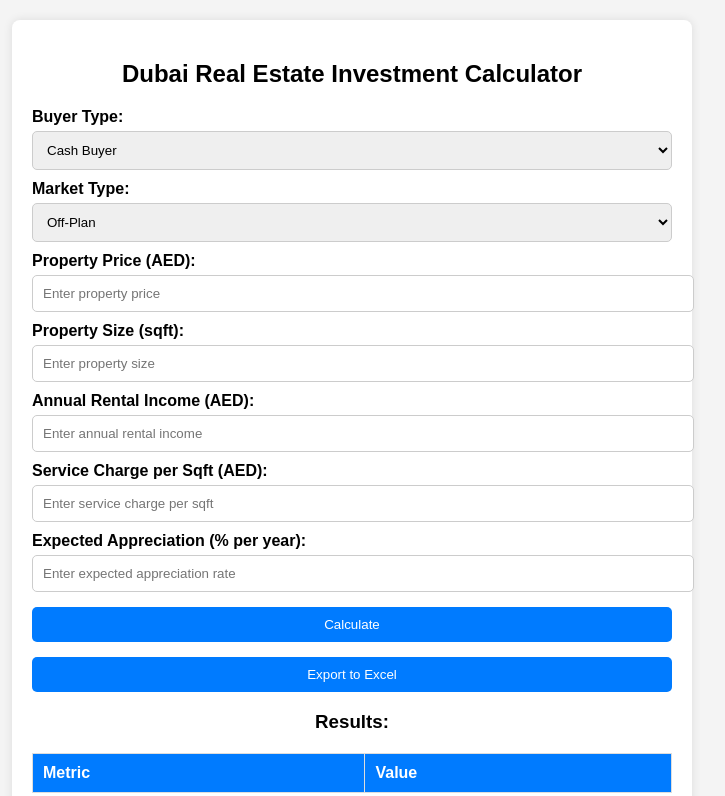
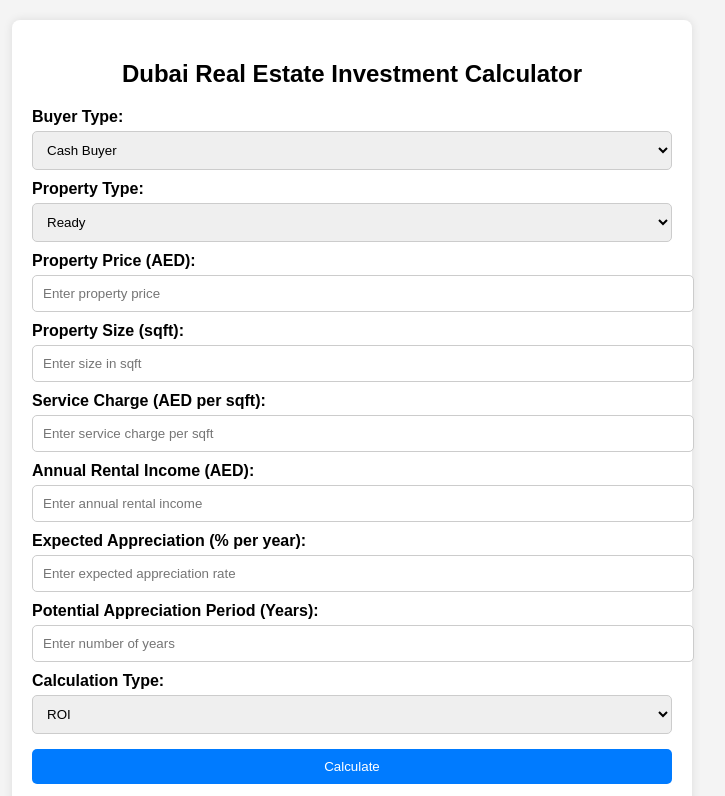
Before and after one commit to bekha-mat/real-estate-calculator, a plain HTML site: page index.html in a window 1280 px wide. Shown: the top 796 px of the page, without its empty margins (288-1013 px from the left). Drawn offline with Linux system fonts and the light colour scheme.

Commit message:
Update index.html

```diff
--- a/index.html
+++ b/index.html
@@ -12,42 +12,60 @@
     <h2>Dubai Real Estate Investment Calculator</h2>
 
     <label for="buyerType">Buyer Type:</label>
-    <select id="buyerType" onchange="toggleMortgageFields()">
+    <select id="buyerType">
         <option value="cash">Cash Buyer</option>
         <option value="mortgage">Mortgage Buyer</option>
     </select>
 
+    <label for="propertyType">Property Type:</label>
+    <select id="propertyType">
+        <option value="ready">Ready</option>
+        <option value="offplan">Off-Plan</option>
+    </select>
+
+    <div id="paymentPlanFields" style="display:none;">
+        <label for="paymentPlan">Payment Plan (% Upfront / % Post-Handover):</label>
+        <select id="paymentPlan">
+            <option value="40/60">40/60</option>
+            <option value="50/50">50/50</option>
+            <option value="60/40">60/40</option>
+        </select>
+    </div>
+
+    <label for="propertyPrice">Property Price (AED):</label>
+    <input type="number" id="propertyPrice" placeholder="Enter property price">
+
+    <label for="propertySize">Property Size (sqft):</label>
+    <input type="number" id="propertySize" placeholder="Enter size in sqft">
+
+    <label for="serviceCharge">Service Charge (AED per sqft):</label>
+    <input type="number" id="serviceCharge" placeholder="Enter service charge per sqft">
+
     <div id="mortgageFields" style="display:none;">
         <label for="downPayment">Down Payment (%):</label>
-        <input type="number" id="downPayment" placeholder="Enter down payment %">
+        <input type="number" id="downPayment" placeholder="Enter down payment percentage">
 
         <label for="mortgageRate">Mortgage Rate (%):</label>
         <input type="number" id="mortgageRate" placeholder="Enter mortgage interest rate">
 
         <label for="loanTenure">Loan Tenure (Years):</label>
-        <input type="number" id="loanTenure" placeholder="Enter loan tenure">
+        <input type="number" id="loanTenure" placeholder="Enter number of years">
     </div>
-
-    <label for="marketType">Market Type:</label>
-    <select id="marketType">
-        <option value="offplan">Off-Plan</option>
-        <option value="ready">Ready</option>
-    </select>
-
-    <label for="propertyPrice">Property Price (AED):</label>
-    <input type="number" id="propertyPrice" placeholder="Enter property price">
-
-    <label for="propertySize">Property Size (sqft):</label>
-    <input type="number" id="propertySize" placeholder="Enter property size">
 
     <label for="rentalIncome">Annual Rental Income (AED):</label>
     <input type="number" id="rentalIncome" placeholder="Enter annual rental income">
 
-    <label for="serviceCharge">Service Charge per Sqft (AED):</label>
-    <input type="number" id="serviceCharge" placeholder="Enter service charge per sqft">
-
     <label for="appreciationRate">Expected Appreciation (% per year):</label>
     <input type="number" id="appreciationRate" placeholder="Enter expected appreciation rate">
+
+    <label for="appreciationYears">Potential Appreciation Period (Years):</label>
+    <input type="number" id="appreciationYears" placeholder="Enter number of years">
+
+    <label for="roiOrRoe">Calculation Type:</label>
+    <select id="roiOrRoe">
+        <option value="ROI">ROI</option>
+        <option value="ROE">ROE</option>
+    </select>
 
     <button onclick="calculate()">Calculate</button>
     <button onclick="exportToExcel()">Export to Excel</button>
```
